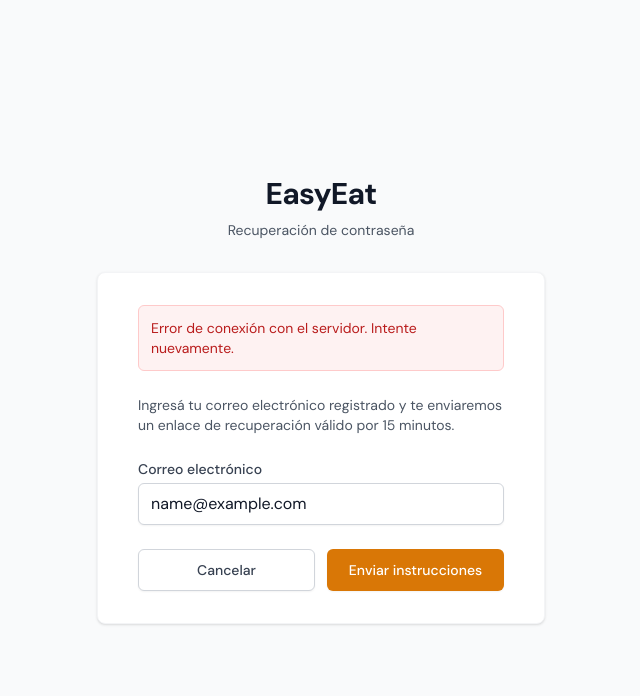
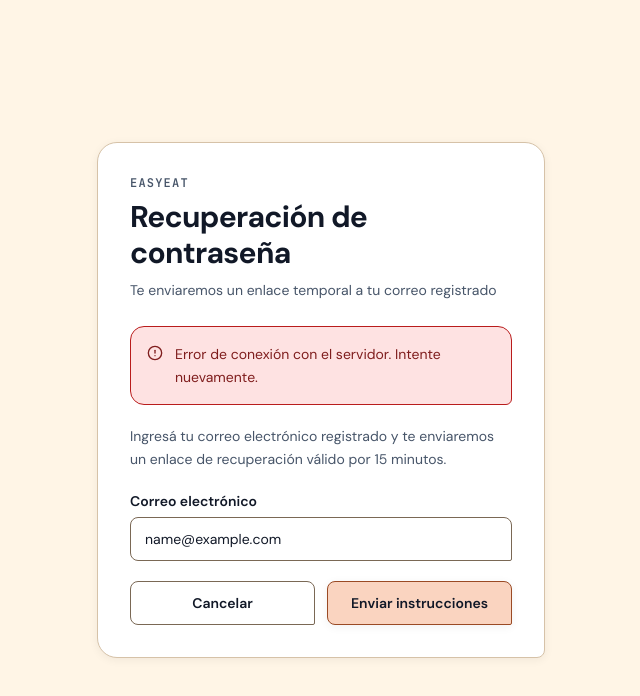
Before and after one commit to ValentinoCarmonaS/G12---GDSI, a React (Vite) app in the folder easyeat/frontend/: page /forgot-password in a window 1280 px wide. Both pictures are taken after typing "name@example.com" into the empty fields and a click on the button "Enviar instrucciones". Shown: the top 696 px of the page, without its empty margins (319-959 px from the left). Built offline with nearby package versions, Linux system fonts and the light colour scheme; no server answers; a web font is replaced by a local one.

Commit message:
feat(025): T017 redesign ForgotPasswordForm and ForgotPasswordPage with AuthCardShell

```diff
--- a/easyeat/frontend/src/components/auth/ForgotPasswordForm.tsx
+++ b/easyeat/frontend/src/components/auth/ForgotPasswordForm.tsx
@@ -1,4 +1,7 @@
 import React, { useState } from 'react';
+import { AlertCircle, CheckCircle2 } from 'lucide-react';
+import { Button } from '../primitives/Button';
+import { FeedbackState } from '../primitives/FeedbackState';
 
 interface ForgotPasswordFormProps {
   onSubmit?: (data: { email: string }) => Promise<void>;
@@ -55,43 +58,37 @@ export const ForgotPasswordForm: React.FC<ForgotPasswordFormProps> = ({
   };
 
   return (
-    <form onSubmit={handleSubmit} noValidate className={`space-y-6 ${className}`}>
+    <form onSubmit={handleSubmit} noValidate className={`space-y-5 ${className}`}>
       {generalError && (
-        <div
-          role="alert"
-          className="p-3 text-sm rounded-md bg-red-50 border border-red-200 text-red-700 animate-fade-in"
-        >
-          {generalError}
-        </div>
+        <FeedbackState
+          variant="danger"
+          icon={<AlertCircle className="h-4 w-4" />}
+          message={generalError}
+        />
       )}
 
       {isSuccess ? (
-        <div
-          role="status"
-          className="p-4 rounded-md bg-green-50 border border-green-200 text-green-800 text-sm animate-fade-in space-y-2"
-        >
-          <p className="font-semibold">Solicitud enviada</p>
-          <p>
-            Si el correo electrónico está registrado, recibirás las instrucciones para restablecer tu contraseña.
-          </p>
+        <div className="space-y-4">
+          <FeedbackState
+            variant="success"
+            icon={<CheckCircle2 className="h-5 w-5" />}
+            title="Solicitud enviada"
+            message="Si el correo electrónico está registrado, recibirás las instrucciones para restablecer tu contraseña."
+          />
           {onCancel && (
-            <button
-              type="button"
-              onClick={onCancel}
-              className="mt-3 w-full py-2 px-4 border border-green-300 rounded-md text-sm font-medium text-green-700 bg-white hover:bg-green-50 transition-colors"
-            >
+            <Button type="button" variant="outline" size="md" fullWidth onClick={onCancel}>
               Volver al inicio de sesión
-            </button>
+            </Button>
           )}
         </div>
       ) : (
         <>
-          <p className="text-sm text-gray-600">
+          <p className="text-sm text-ee-text-secondary leading-relaxed">
             Ingresá tu correo electrónico registrado y te enviaremos un enlace de recuperación válido por 15 minutos.
           </p>
 
           <div>
-            <label htmlFor="email" className="block text-sm font-medium text-gray-700 mb-1">
+            <label htmlFor="email" className="block text-sm font-semibold text-ee-text mb-1.5">
               Correo electrónico
             </label>
             <input
@@ -99,6 +96,8 @@ export const ForgotPasswordForm: React.FC<ForgotPasswordFormProps> = ({
               type="email"
               name="email"
               autoComplete="email"
+              aria-invalid={Boolean(fieldError)}
+              aria-describedby={fieldError ? 'email-error' : undefined}
               value={email}
               onChange={(e) => {
                 setEmail(e.target.value);
@@ -106,39 +105,38 @@ export const ForgotPasswordForm: React.FC<ForgotPasswordFormProps> = ({
               }}
               disabled={isLoading}
               placeholder="tu@correo.com"
-              className={`w-full px-3 py-2 border rounded-md shadow-sm placeholder-gray-400 focus:outline-none focus:ring-2 transition-colors ${
-                fieldError
-                  ? 'border-red-300 focus:ring-red-500 focus:border-red-500'
-                  : 'border-gray-300 focus:ring-amber-500 focus:border-amber-500'
-              } ${isLoading ? 'bg-gray-100 cursor-not-allowed' : 'bg-white'}`}
+              className={`w-full min-h-[44px] px-3.5 py-2.5 text-sm rounded-ee-sm border text-ee-text placeholder:text-ee-text-secondary/70 transition-colors motion-reduce:transition-none focus:outline-none focus-visible:ring-2 focus-visible:ring-ee-focus-ring ${
+                fieldError ? 'border-ee-danger-border' : 'border-ee-border-strong'
+              } ${isLoading ? 'bg-ee-surface-subtle cursor-not-allowed opacity-70' : 'bg-ee-surface-elevated'}`}
             />
             {fieldError && (
-              <p className="mt-1 text-xs text-red-600" id="email-error">
+              <p className="mt-1.5 text-xs font-medium text-ee-danger-fg" id="email-error">
                 {fieldError}
               </p>
             )}
           </div>
 
-          <div className="flex items-center gap-3">
-            <button
+          <div className="flex flex-col-reverse sm:flex-row items-center gap-3">
+            <Button
               type="button"
+              variant="outline"
+              size="md"
+              fullWidth
               onClick={onCancel}
               disabled={isLoading}
-              className="w-1/2 py-2.5 px-4 border border-gray-300 rounded-md shadow-sm text-sm font-medium text-gray-700 bg-white hover:bg-gray-50 focus:outline-none focus:ring-2 focus:ring-offset-2 focus:ring-amber-500 transition-colors"
             >
               Cancelar
-            </button>
-            <button
+            </Button>
+            <Button
               type="submit"
-              disabled={isLoading}
-              className={`w-1/2 flex justify-center py-2.5 px-4 border border-transparent rounded-md shadow-sm text-sm font-medium text-white transition-all ${
-                isLoading
-                  ? 'bg-amber-400 cursor-not-allowed opacity-75'
-                  : 'bg-amber-600 hover:bg-amber-700 focus:outline-none focus:ring-2 focus:ring-offset-2 focus:ring-amber-500'
-              }`}
+              variant="primary"
+              size="md"
+              fullWidth
+              loading={isLoading}
+              loadingText="Enviando..."
             >
-              {isLoading ? 'Enviando...' : 'Enviar instrucciones'}
-            </button>
+              Enviar instrucciones
+            </Button>
           </div>
         </>
       )}
--- a/easyeat/frontend/src/pages/ForgotPasswordPage.tsx
+++ b/easyeat/frontend/src/pages/ForgotPasswordPage.tsx
@@ -1,6 +1,7 @@
 import React from 'react';
 import { useNavigate } from 'react-router-dom';
 import { ForgotPasswordForm } from '../components/auth/ForgotPasswordForm';
+import { AuthCardShell } from '../components/diner';
 import { authApi } from '../api/authApi';
 
 export const ForgotPasswordPage: React.FC = () => {
@@ -15,20 +16,12 @@ export const ForgotPasswordPage: React.FC = () => {
   };
 
   return (
-    <div className="min-h-screen bg-gray-50 flex flex-col justify-center py-12 sm:px-6 lg:px-8">
-      <div className="sm:mx-auto sm:w-full sm:max-w-md">
-        <div className="text-center">
-          <h2 className="text-3xl font-extrabold text-gray-900 tracking-tight">EasyEat</h2>
-          <p className="mt-2 text-sm text-gray-600">Recuperación de contraseña</p>
-        </div>
-      </div>
-
-      <div className="mt-8 sm:mx-auto sm:w-full sm:max-w-md">
-        <div className="bg-white py-8 px-4 shadow sm:rounded-lg sm:px-10 border border-gray-100">
-          <ForgotPasswordForm onSubmit={handleRequestReset} onCancel={handleCancel} />
-        </div>
-      </div>
-    </div>
+    <AuthCardShell
+      title="Recuperación de contraseña"
+      subtitle="Te enviaremos un enlace temporal a tu correo registrado"
+    >
+      <ForgotPasswordForm onSubmit={handleRequestReset} onCancel={handleCancel} />
+    </AuthCardShell>
   );
 };
 
```
Also changed, not shown: 1 other file (tests, documents, lock files or other folders).
